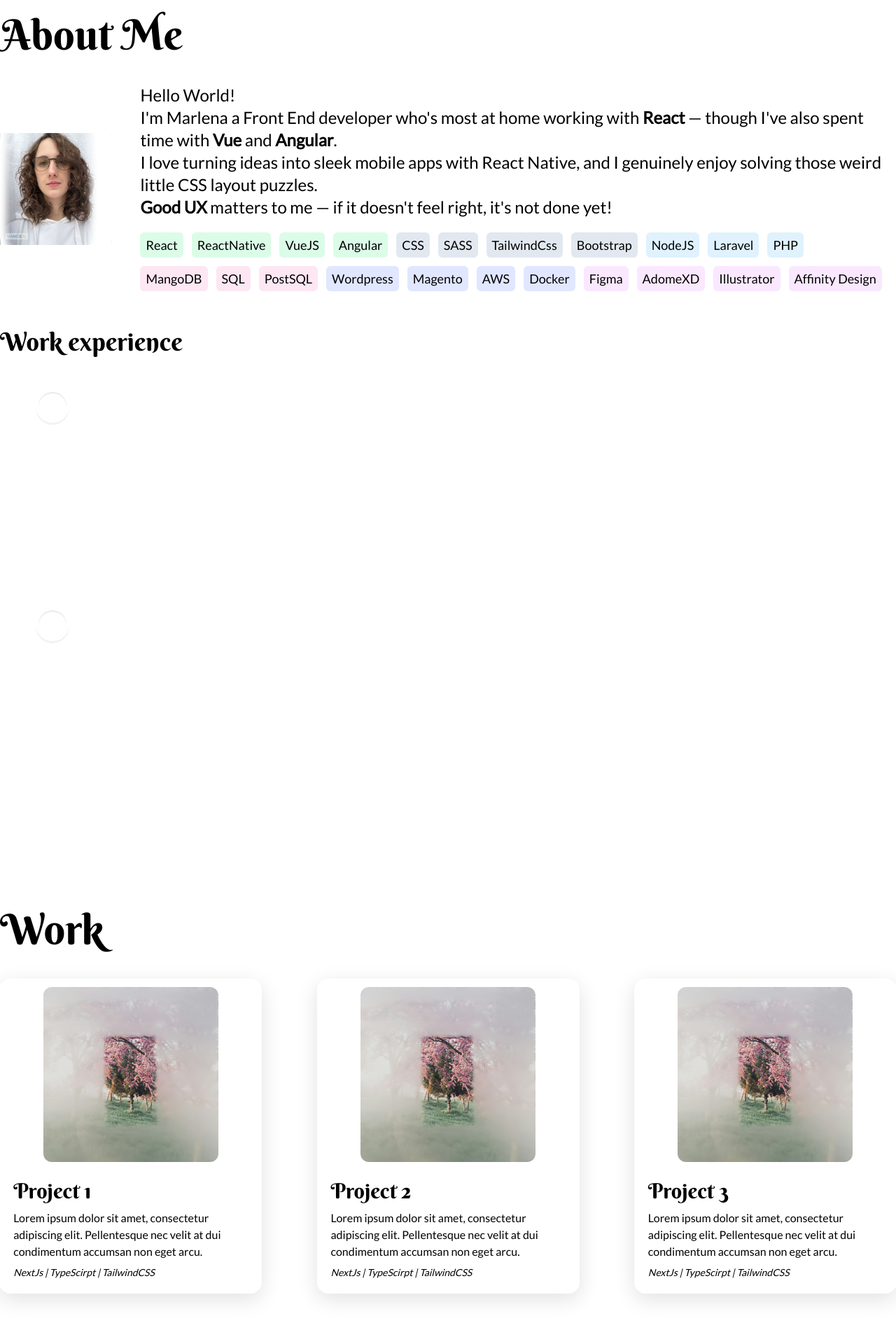
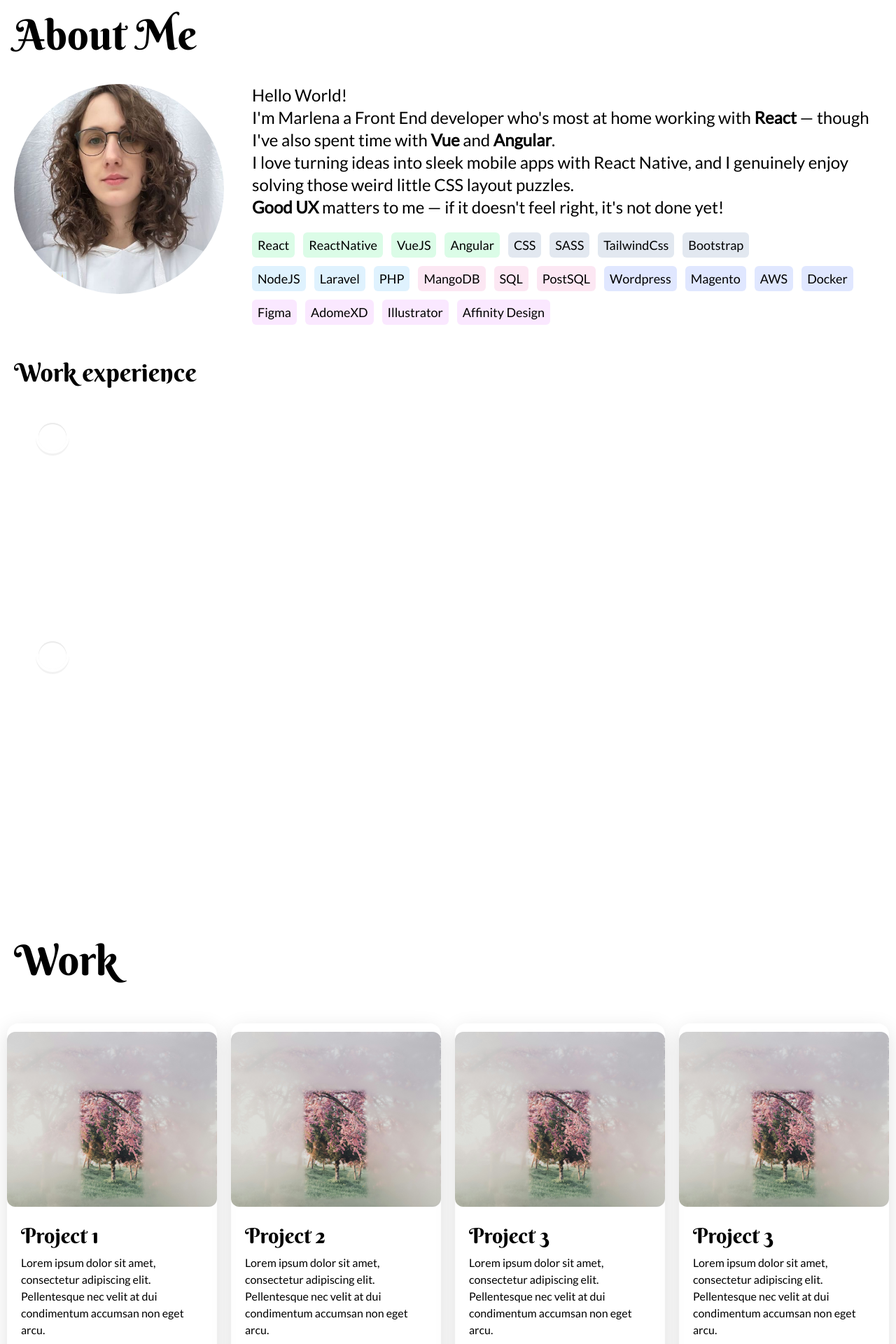
Before and after one commit to brovnie/portfolio-website-2025, a Next.js app: page / in a window 1280 px wide. Shown: the part 860-2780 px from the top of the page at 70% size. Built offline with nearby package versions, Linux system fonts and the light colour scheme.

Commit message:
Fixed responsive cards

```diff
--- a/src/app/globals.css
+++ b/src/app/globals.css
@@ -50,3 +50,9 @@ body {
 .vertical-timeline-element-content-arrow {
   display: none;
 }
+@media (min-width: 80rem) {
+  .projects {
+    display: flex;
+    flex-wrap: wrap;
+  }
+}
--- a/src/app/page.tsx
+++ b/src/app/page.tsx
@@ -15,7 +15,7 @@ export default function Home() {
           <div className=" container m-auto">
             <Navigation />
             <Hero />
-            <div className="mx-5 sm:mx-0">
+            <div className="mx-5 xs:mx-0">
               <AboutMe />
               <Projects />
               <Contact />
--- a/src/components/about/AboutMe.tsx
+++ b/src/components/about/AboutMe.tsx
@@ -8,10 +8,10 @@ import { Bubble } from "../hero/Bubble";
 
 export const AboutMe = () => {
   return (
-    <div id="about" className=" pt-[80px] relative z-10 mb-10">
+    <div id="about" className="pt-[80px] relative z-10 mb-10">
       <H2 title="About Me" type="big" />
       <div className="flex flex-col md:flex-row gap-3 md:gap-10 pt-10 items-center md:items-start">
-        <div className="overflow-hidden rounded-full w-[300px] h-[300px] relative flex items-center justify-center">
+        <div className="overflow-hidden rounded-full w-[300px] min-w-[300px] min-h-[300px] h-[300px] relative flex items-center justify-center">
           <Image
             className=""
             src="/selfie-brovnie.jpg"
@@ -19,7 +19,6 @@ export const AboutMe = () => {
             width={300}
             height={300}
           />
-          <div className="size-full absolute top-0 left-0 z-20 rounded-full inset-shadow-[-10px_-10px_10px_20px_white] dark:inset-shadow-none"></div>
         </div>
 
         <div>
--- a/src/components/contact/Contact.tsx
+++ b/src/components/contact/Contact.tsx
@@ -3,7 +3,7 @@ import { H2 } from "../ui/H2";
 
 export const Contact = () => {
   return (
-    <div className="min-h-[250px]" id="contact">
+    <div className="min-h-[250px] py-5" id="contact">
       <H2 type="big" title="Contact" />
       <div className="flex flex-col md:flex-row justify-between md:items-center py-5 dark:text-white">
         <div>
--- a/src/components/work/Projects.tsx
+++ b/src/components/work/Projects.tsx
@@ -5,9 +5,9 @@ import { H2 } from "../ui/H2";
 
 const Projects = () => {
   return (
-    <div id="work" className="min-h-screen pt-[80px] dark:bg-dark">
+    <div id="work" className="min-h-screen px-0 pt-[80px] dark:bg-dark">
       <H2 type="big" title="Work" />
-      <div className="gap-10 md:gap-20 grid xl:grid-cols-3 xl:grid-rows-1 md:grid-cols-2 md:grid-rows-2 sm:grid-cols-1 sm:grid-rows-3">
+      <div className="md:pt-5 gap-10 md:gap-10 grid xl:grid-cols-4 xl:grid-rows-1 md:grid-cols-2 md:grid-rows-2 sm:grid-cols-1 sm:grid-rows-4">
         {projects.map((project) => (
           <SingleProject
             key={project.title}
--- a/src/components/work/SingleProject.tsx
+++ b/src/components/work/SingleProject.tsx
@@ -13,14 +13,13 @@ interface Project {
 
 const SingleProject = (project: Project) => {
   return (
-    <CardContainer className="inter-var">
-      <div className="rounded-2xl relative shadow-[0_8px_30px_rgb(0,0,0,0.12)] min-w-[375px] dark:border dark:border-slate-500">
-        <div className="w-[250px] h-[250px] overflow-hidden rounded-xl my-3 mx-auto">
+    <CardContainer className="inter-var min-w-[250px] px-0 pt-0">
+      <div className="rounded-2xl relative shadow-[0_8px_30px_rgb(0,0,0,0.12)] min-w-[300px] w-auto max-w-[375px] dark:border dark:border-slate-500">
+        <div className="max-w-[300px] h-[250px] overflow-hidden rounded-xl my-3 mx-auto">
           <Image
-            className=""
             src={`/projects/${project.image}`}
             alt={project.title + " project image"}
-            width={250}
+            width={300}
             height={250}
           />
         </div>
--- a/src/data/projects.ts
+++ b/src/data/projects.ts
@@ -26,4 +26,13 @@ export const projects = [
     github: "",
     www: "",
   },
+  {
+    title: "Project 3",
+    description:
+      "Lorem ipsum dolor sit amet, consectetur adipiscing elit. Pellentesque nec velit at dui condimentum accumsan non eget arcu.",
+    technologies: ["NextJs", "TypeScirpt", "TailwindCSS"],
+    image: "dummy-project-image.jpg",
+    github: "",
+    www: "",
+  },
 ];
```
Also changed, not shown: 1 other file (tests, documents, lock files or other folders).
